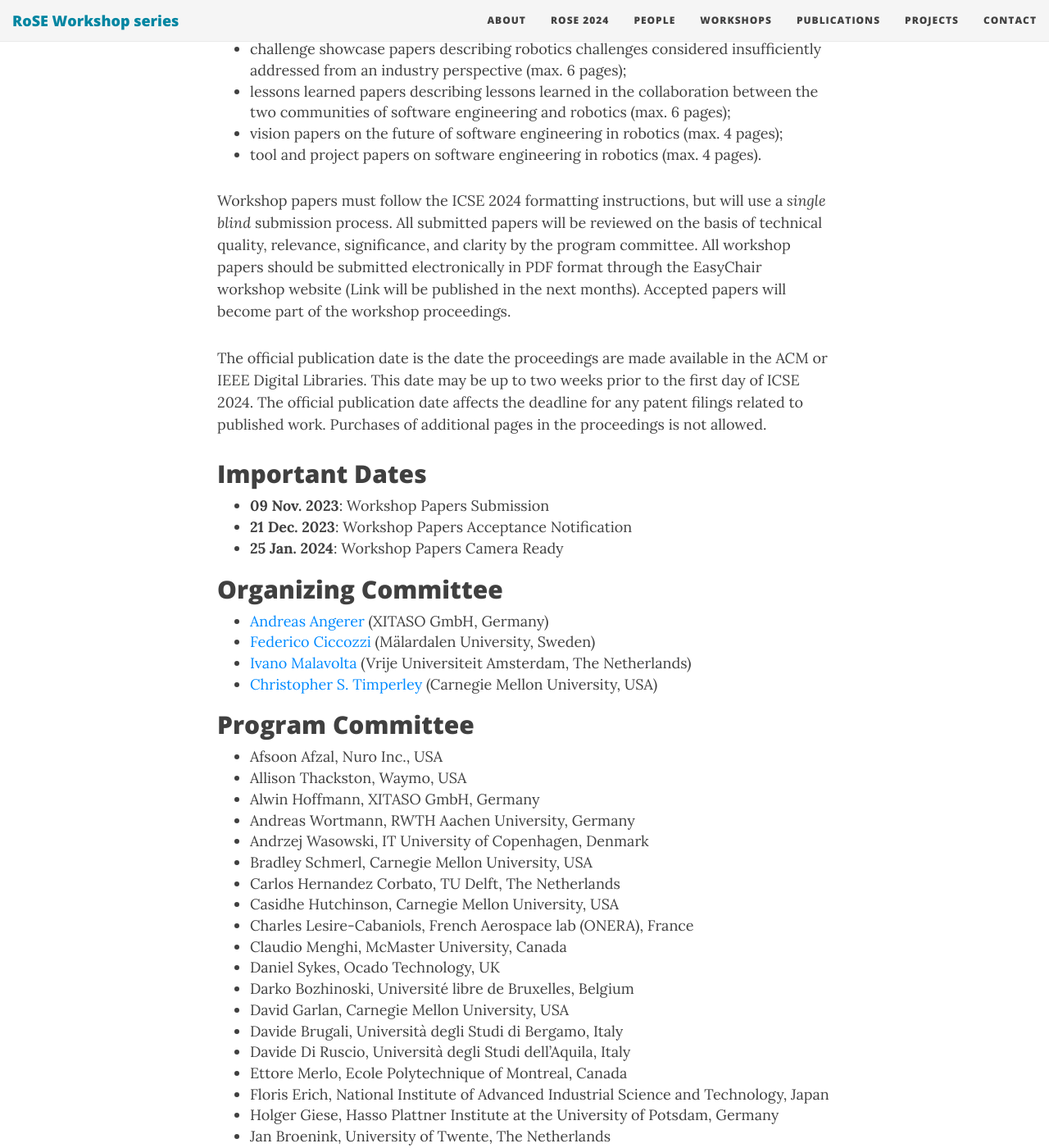
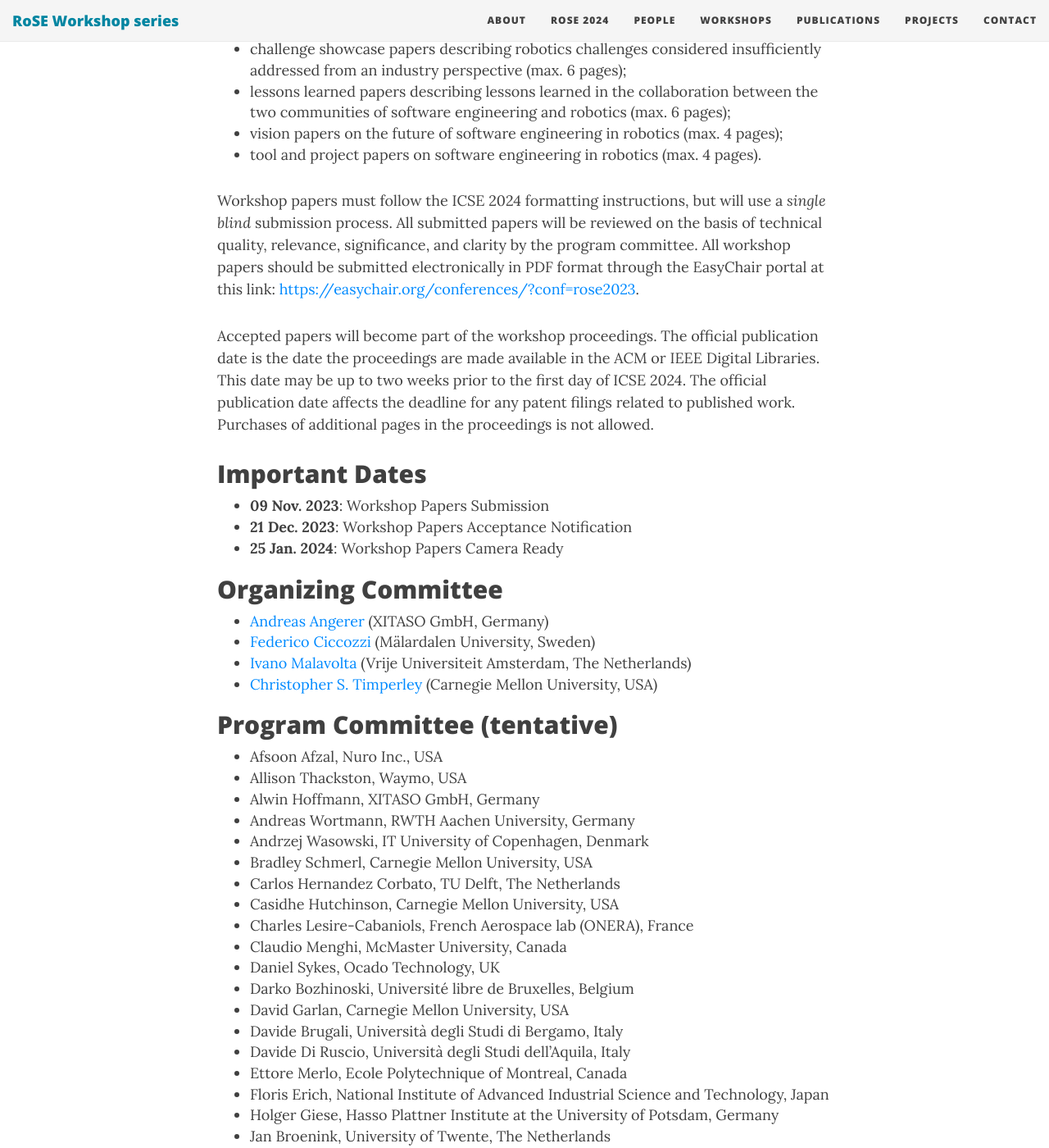
Before and after one commit to rose-workshops/rose-workshops.github.io, a Jekyll site: the page built from rose2024.md, in a window 1280 px wide and 1400 px high, scrolled down 2137 px. Shown: the whole window at 82% size. Built offline with Jekyll 4.4.1, drawn with Linux system fonts in a browser that asks for light colours; nearby versions of some CDN libraries; some of the changed text lies outside the part shown.

Commit message:
Refine info on Rose 2024

```diff
--- a/rose2024.md
+++ b/rose2024.md
@@ -60,16 +60,15 @@ Prospective participants are invited to submit
 - vision papers on the future of software engineering in robotics (max. 4 pages);
 - tool and project papers on software engineering in robotics (max. 4 pages).
 
-Workshop papers must follow the ICSE 2024 formatting instructions, but will use a *single blind* submission process. All submitted papers will be reviewed on the basis of technical quality, relevance, significance, and clarity by the program committee. All workshop papers should be submitted electronically in PDF format through the EasyChair workshop website (Link will be published in the next months). Accepted papers will become part of the workshop proceedings.
+Workshop papers must follow the ICSE 2024 formatting instructions, but will use a *single blind* submission process. All submitted papers will be reviewed on the basis of technical quality, relevance, significance, and clarity by the program committee. All workshop papers should be submitted electronically in PDF format through the EasyChair portal at this link: [https://easychair.org/conferences/?conf=rose2023](https://easychair.org/conferences/?conf=rose2023).
 
-The official publication date is the date the proceedings are made available in the ACM or IEEE Digital Libraries. This date may be up to two weeks prior to the first day of ICSE 2024. The official publication date affects the deadline for any patent filings related to published work. Purchases of additional pages in the proceedings is not allowed.
+Accepted papers will become part of the workshop proceedings. The official publication date is the date the proceedings are made available in the ACM or IEEE Digital Libraries. This date may be up to two weeks prior to the first day of ICSE 2024. The official publication date affects the deadline for any patent filings related to published work. Purchases of additional pages in the proceedings is not allowed.
 
 ## Important Dates
 
 * **09 Nov. 2023**: Workshop Papers Submission
 * **21 Dec. 2023**: Workshop Papers Acceptance Notification
 * **25 Jan. 2024**: Workshop Papers Camera Ready
-
 
 ## Organizing Committee
 
@@ -78,7 +77,7 @@ The official publication date is the date the proceedings are made available in
 - [Ivano Malavolta](http://www.ivanomalavolta.com) (Vrije Universiteit Amsterdam, The Netherlands)
 - [Christopher S. Timperley](http://www.christimperley.co.uk/) (Carnegie Mellon University, USA)
 
-## Program Committee
+## Program Committee (tentative)
 
 * Afsoon Afzal, Nuro Inc., USA
 * Allison Thackston, Waymo, USA
@@ -117,14 +116,6 @@ The official publication date is the date the proceedings are made available in
 * Ulrik Schultz, University of Southern Denmark, Denmark
 * Trenton Tabor, Carnegie Mellon University, USA
 
-## Call for Papers
-
-Call for papers will be published in the next days.
-
-<!---
-- [Call for Papers (PDF)](https://github.com/rose-workshops/rose-workshops.github.io/raw/master/downloads/ROSE_2024_cfp.pdf)
---->
-
 <center>
 <img src="/files/rose2024/sigsoft_logo.png" alt="Sigsoft" style="width: 10em;" />&nbsp;&nbsp;
 <img src="/files/rose2024/tcse_logo.png" alt="TCSE" style="width: 10em;" />&nbsp;&nbsp;
```
